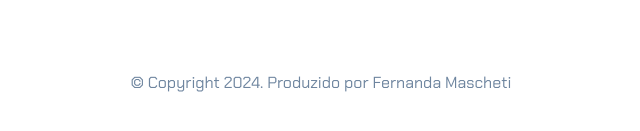
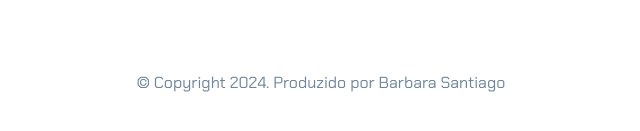
Before and after one commit to B4rbar4/porti-folio, a plain HTML site: page index.html in a window 1280 px wide. Shown: the part 1178-1309 px from the top of the page, 319-959 px from the left. Drawn offline with nearby package versions, Linux system fonts and the light colour scheme.

Commit message:
Update index.html

```diff
--- a/index.html
+++ b/index.html
@@ -210,7 +210,7 @@
             <i class="bi bi-github"></i>
             <a href="https://github.com/B4rbar4">GitHub</a>
         </div>
-        <p class="my-5 text-center">© Copyright 2024. Produzido por Fernanda Mascheti</p>
+        <p class="my-5 text-center">© Copyright 2024. Produzido por Barbara Santiago</p>
     </footer>
 
     <script src="https://cdn.jsdelivr.net/npm/bootstrap@5.3.2/dist/js/bootstrap.bundle.min.js"></script>
```
